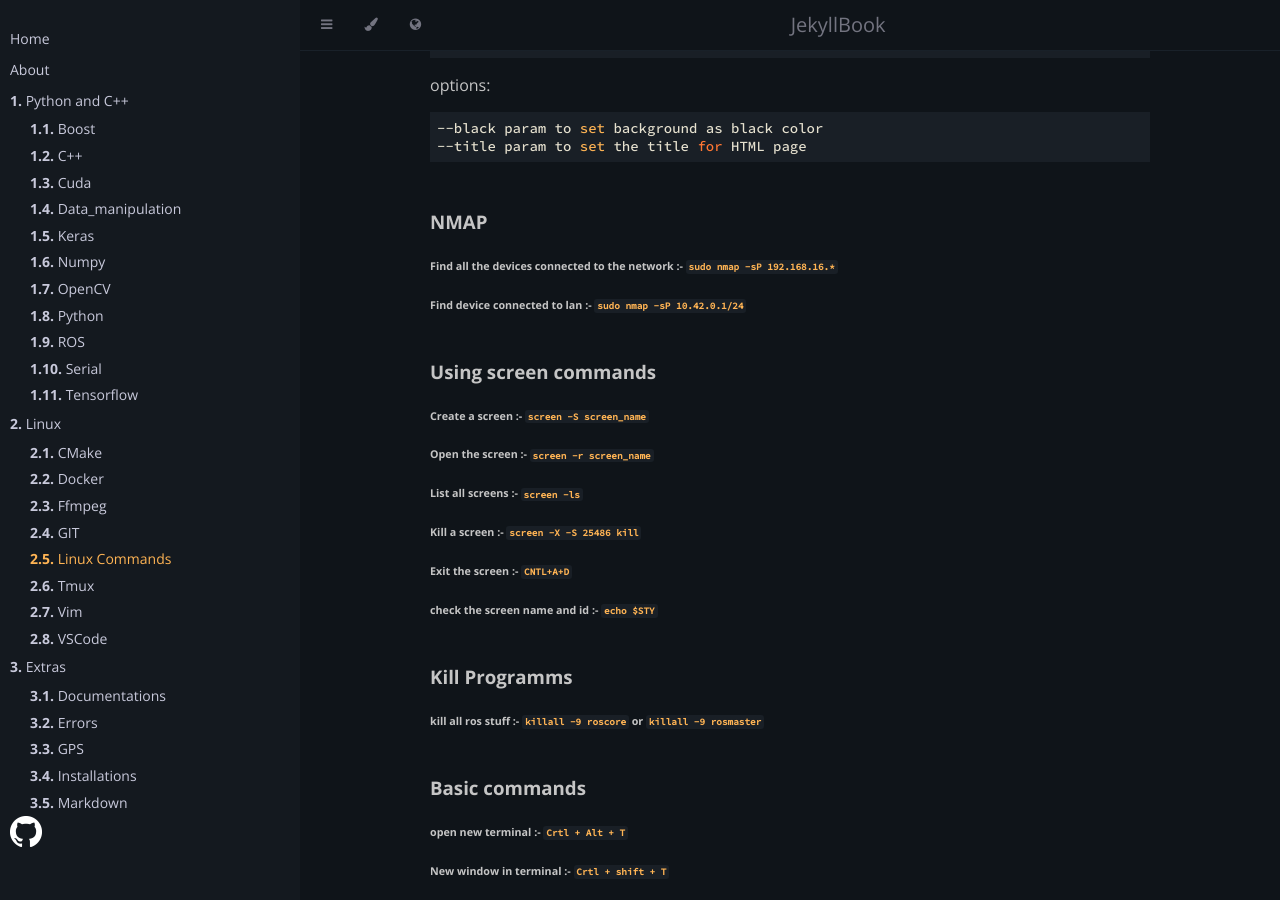
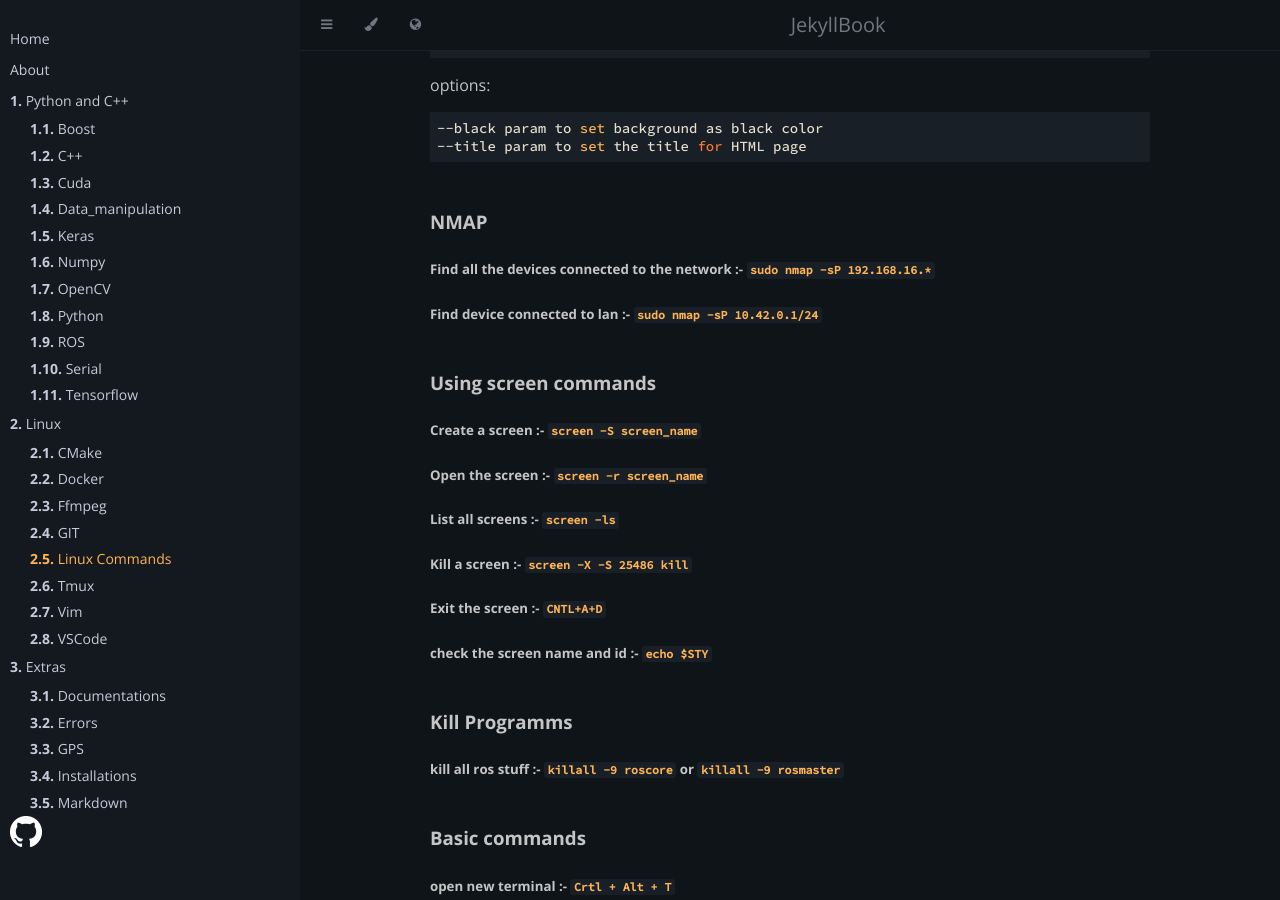
Before and after one commit to madhu-korada/references, a Jekyll site: the page built from docs/chapters/Linux/linux_commands.md, in a window 1280 px wide and 900 px high, scrolled down 473 px. Built offline with Jekyll 4.4.1, drawn with Linux system fonts in a browser that asks for light colours; nearby versions of some CDN libraries.

Commit message:
some updates

````diff
--- a/docs/chapters/Linux/linux_commands.md
+++ b/docs/chapters/Linux/linux_commands.md
@@ -34,128 +34,128 @@
 
 ### NMAP
 
-###### Find all the devices connected to the network :- ```sudo nmap -sP 192.168.16.*```
+##### Find all the devices connected to the network :- ```sudo nmap -sP 192.168.16.*```
 
-###### Find device connected to lan :- ```sudo nmap -sP 10.42.0.1/24```
+##### Find device connected to lan :- ```sudo nmap -sP 10.42.0.1/24```
 
 
 ### Using screen commands
 
-###### Create a screen              :- ```screen -S screen_name```
+##### Create a screen              :- ```screen -S screen_name```
 
-###### Open the screen              :- ```screen -r screen_name```
+##### Open the screen              :- ```screen -r screen_name```
 
-###### List all screens             :- ```screen -ls```
+##### List all screens             :- ```screen -ls```
 
-###### Kill a screen                :- ```screen -X -S 25486 kill```
+##### Kill a screen                :- ```screen -X -S 25486 kill```
 
-###### Exit the screen              :- ```CNTL+A+D```
+##### Exit the screen              :- ```CNTL+A+D```
 
-###### check the screen name and id :- ```echo $STY```
+##### check the screen name and id :- ```echo $STY```
 
 
 ### Kill Programms
 
 
-###### kill all ros stuff     :- ```killall -9 roscore``` or ```killall -9 rosmaster```
+##### kill all ros stuff     :- ```killall -9 roscore``` or ```killall -9 rosmaster```
 
 ### Basic commands
 
-###### open new terminal       :- ```Crtl + Alt + T```
-###### New window in terminal :- ```Crtl + shift + T ```
-###### Close terminal         :- ```Crtl + shift + W```
-###### switch b/w terminals   :- ```Alt + ~```
-###### manual for the command :- ```man "command"```
-###### file transfer protocol :- ```ftp```
-###### storage used by sys    :- ```df```
-###### reverse search         :- ```cntrl + R```
-###### super user mode        :- ```sudo su```
-###### description            :- ```whatis "command"```
-###### location of command     :- ```whereis "command"```
+##### open new terminal       :- ```Crtl + Alt + T```
+##### New window in terminal :- ```Crtl + shift + T ```
+##### Close terminal         :- ```Crtl + shift + W```
+##### switch b/w terminals   :- ```Alt + ~```
+##### manual for the command :- ```man "command"```
+##### file transfer protocol :- ```ftp```
+##### storage used by sys    :- ```df```
+##### reverse search         :- ```cntrl + R```
+##### super user mode        :- ```sudo su```
+##### description            :- ```whatis "command"```
+##### location of command     :- ```whereis "command"```
 
 ### ls - list directory contents
 
-###### List files            :- ```ls```
-###### List hidden files     :- ```la```
-###### List by date          :- ```ls -ltr```
-###### List only directories :- ```ls -d */```
-###### List sub-directories  :- ```ls -R```
-###### Info of directory     :- ```ls -ld /folder_name/```
-###### In reverse direction  :- ```ls -r```
+##### List files            :- ```ls```
+##### List hidden files     :- ```la```
+##### List by date          :- ```ls -ltr```
+##### List only directories :- ```ls -d */```
+##### List sub-directories  :- ```ls -R```
+##### Info of directory     :- ```ls -ld /folder_name/```
+##### In reverse direction  :- ```ls -r```
 
 ### du - estimate file space usage
 
-###### Size of a folder      :- ```du /folder_name/```
-###### Size of all folders   :- ```du -csh *```
+##### Size of a folder      :- ```du /folder_name/```
+##### Size of all folders   :- ```du -csh *```
 
 ### apt - package management system
 
-###### display all the packages to be updated :- ```apt-get update```
-###### update of the package lists
-###### and check for broken dependencies      :- ```apt-get check```
-###### upgrade the packages                   :- ```apt-get upgrade```
-###### smart-upgrade (only important packages) :- ```apt-get dist-upgrade```
-###### replace new packages with old (system wide):- ```apt-get full-upgrade```
+##### display all the packages to be updated :- ```apt-get update```
+##### update of the package lists
+##### and check for broken dependencies      :- ```apt-get check```
+##### upgrade the packages                   :- ```apt-get upgrade```
+##### smart-upgrade (only important packages) :- ```apt-get dist-upgrade```
+##### replace new packages with old (system wide):- ```apt-get full-upgrade```
 
 ### Install Programs
 
-###### install a package                      :- ```apt-get install <package_name>```
-###### install a package & Fix Broken Packages:- ```apt-get -f install <package_name>```
-###### download but not install               :- ```apt-get download <package_name>```
+##### install a package                      :- ```apt-get install <package_name>```
+##### install a package & Fix Broken Packages:- ```apt-get -f install <package_name>```
+##### download but not install               :- ```apt-get download <package_name>```
 
 ### Remove Programs
 
-###### remove a package		       :- ```apt-get remove <package_name>```
-###### completely remove traces of package    :- ```apt-get purge <package_name>```
-###### removes packages that were installed by other packages and are no longer needed:- ```apt-get autormove```
-###### removes an installed package and dependencies :- ```apt-get autormove```
-###### remove .deb files for packages that are no longer installed in system      :- ```apt-get autoclean```
-###### The same as above, except it removes all packages from the package cache    :- ```apt-get clean```
+##### remove a package		       :- ```apt-get remove <package_name>```
+##### completely remove traces of package    :- ```apt-get purge <package_name>```
+##### removes packages that were installed by other packages and are no longer needed:- ```apt-get autormove```
+##### removes an installed package and dependencies :- ```apt-get autormove```
+##### remove .deb files for packages that are no longer installed in system      :- ```apt-get autoclean```
+##### The same as above, except it removes all packages from the package cache    :- ```apt-get clean```
 
 ### Search Commands
 
-###### lists the searched packages            :- ```apt-cache search <search_term>```
-###### same as above by marking it with ii (installed) and un (not installed)  :- ```dpkg -l *<search_term>*```
-###### description of package and other information including version, size, dependencies and conflicts.            :- ```apt-cache show <package_name> (or) dpkg --print-avail <package_name>```
-###### similar to laocate                     :- ```delocate <package_name>```
-###### list all packages installed            :- ```apt-cache pkgnames```
+##### lists the searched packages            :- ```apt-cache search <search_term>```
+##### same as above by marking it with ii (installed) and un (not installed)  :- ```dpkg -l *<search_term>*```
+##### description of package and other information including version, size, dependencies and conflicts.            :- ```apt-cache show <package_name> (or) dpkg --print-avail <package_name>```
+##### similar to laocate                     :- ```delocate <package_name>```
+##### list all packages installed            :- ```apt-cache pkgnames```
 
 
 
 ### find - search for files in a directory hierarchy
 
-###### locating files by name                 :- ```find $HOME -name 'file.name' (use "-iname" for case-insensitive)```
-###### loacting files of same extension       :- ```find $HOME -name '*.name'```
-###### searches everywhere (slow process)     :- ```sudo find / -iname '*.ogg' ```
-###### locate by size (+ represents larger)   :- ```find $HOME -iname '*.ogg' -size +100M ```
-###### locate files by their access time      :- ```find $HOME -atime +30 (more than 30 days)```
-###### similar, case-insensitive and ogg ext. :- ```find $HOME -iname '*.ogg' -atime +30```
-###### not greater than 20 mb                 :- ```find $HOME -iname '*.ogg' ! -size +20M```
-###### ogg or mp3 files                       :- ```find $HOME -iname '*.ogg' -o -iname '*.mp3'```
+##### locating files by name                 :- ```find $HOME -name 'file.name' (use "-iname" for case-insensitive)```
+##### loacting files of same extension       :- ```find $HOME -name '*.name'```
+##### searches everywhere (slow process)     :- ```sudo find / -iname '*.ogg' ```
+##### locate by size (+ represents larger)   :- ```find $HOME -iname '*.ogg' -size +100M ```
+##### locate files by their access time      :- ```find $HOME -atime +30 (more than 30 days)```
+##### similar, case-insensitive and ogg ext. :- ```find $HOME -iname '*.ogg' -atime +30```
+##### not greater than 20 mb                 :- ```find $HOME -iname '*.ogg' ! -size +20M```
+##### ogg or mp3 files                       :- ```find $HOME -iname '*.ogg' -o -iname '*.mp3'```
 
 ### Info about hard disks
-###### to check which drives system can see   :- ```sudo fdisk -l```
-###### all info about disks                   :- ```sudo lsblk -o NAME,FSTYPE,SIZE,MOUNTPOINT,LABEL```
+##### to check which drives system can see   :- ```sudo fdisk -l```
+##### all info about disks                   :- ```sudo lsblk -o NAME,FSTYPE,SIZE,MOUNTPOINT,LABEL```
 
 ### Bash rc method
-###### open with gedit                        :- ```gedit ~/.bashrc```
-###### to activate modified bashrc            :- ```source ~/.bashrc  (or) bash```
+##### open with gedit                        :- ```gedit ~/.bashrc```
+##### to activate modified bashrc            :- ```source ~/.bashrc  (or) bash```
 
 
 ### cp - copy, mv - move
 
-###### copying a file	     :- ```cp /location/of/file /where/to/be/moved```
-###### copying a directory   :- ```cp -r /location/of/file /where/to/be/moved```
-###### moving a file         :- ```mv /location/of/file /where/to/be/moved```
+##### copying a file	     :- ```cp /location/of/file /where/to/be/moved```
+##### copying a directory   :- ```cp -r /location/of/file /where/to/be/moved```
+##### moving a file         :- ```mv /location/of/file /where/to/be/moved```
 
 ### rm - remove
 
-###### removing a file	      :- ```rm /file/name```
-###### removing empty dir    :- ```rmdir /name/of/dir```
-###### removing dir of files :- ```rm -r```
-###### make a directory      :- ```mkdir /name/of/dir```
+##### removing a file	      :- ```rm /file/name```
+##### removing empty dir    :- ```rmdir /name/of/dir```
+##### removing dir of files :- ```rm -r```
+##### make a directory      :- ```mkdir /name/of/dir```
 
 ### cd - change directory
 
-###### home dir              :- ```cd ~ ```
-###### root dir              :- ```cd /```
+##### home dir              :- ```cd ~ ```
+##### root dir              :- ```cd /```
````
